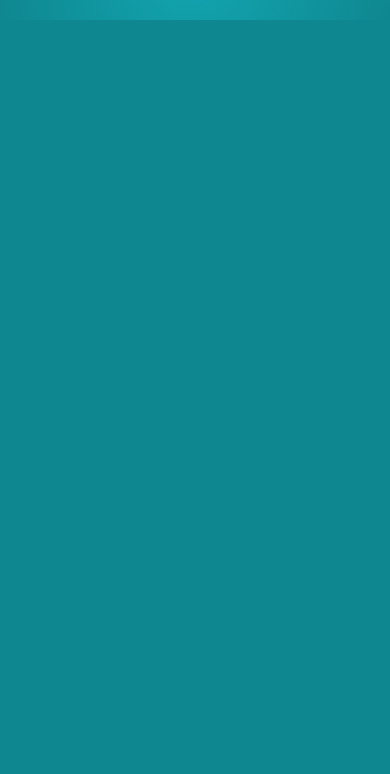
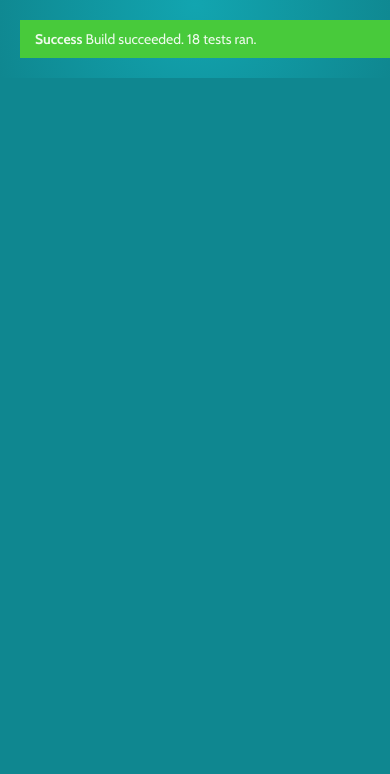
Before and after one commit to wjlroe/cersei, a plain HTML site: page public/index.html in a window 390 px wide. Shown: the part 70-844 px from the top of the page. Drawn offline with nearby package versions, Linux system fonts and the light colour scheme.

Commit message:
Phoney successful build template

```diff
--- a/public/index.html
+++ b/public/index.html
@@ -23,6 +23,13 @@
         </div>
       </header>
 
+      <section id="builds">
+        <div class="alert alert-success">
+          <strong>Success</strong>
+          Build succeeded. 18 tests ran.
+        </div>
+      </section>
+
       <div id="msgs">
       </div>
 
```
